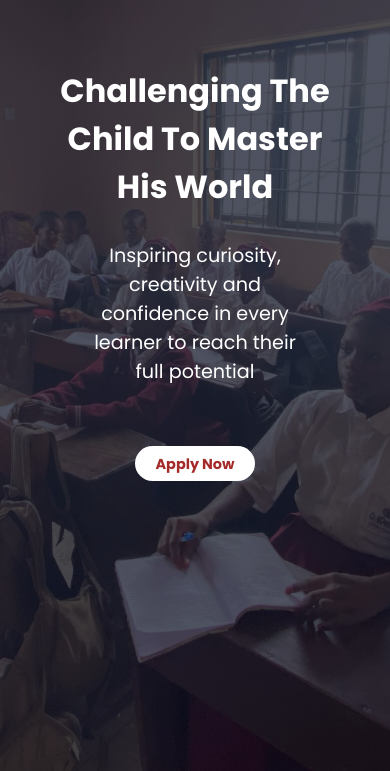
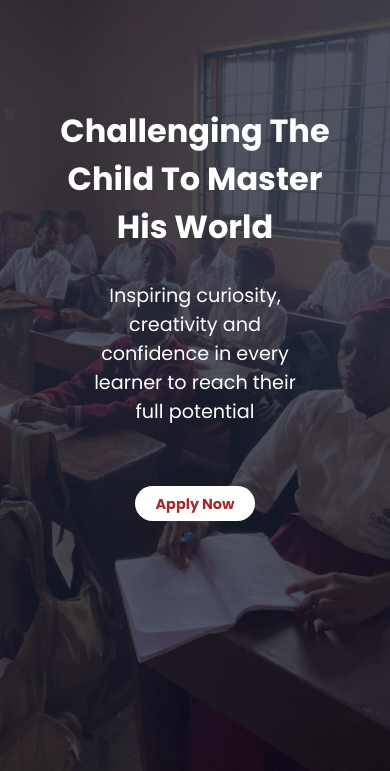
Before and after one commit to HannyOM/Childwealth_Intl, a plain HTML site: page index.html in a window 390 px wide. Shown: the part 73-844 px from the top of the page. Drawn offline with nearby package versions, Linux system fonts and the light colour scheme.

```diff
--- a/style.css
+++ b/style.css
@@ -398,7 +398,7 @@
    justify-content: center;
    align-items: center;
    text-align: center;
-   padding: 0 200px;
+   padding: 200px;
 }
 
 .headerTextArea h1{
@@ -437,13 +437,13 @@
 
 @media (max-width: 1024px) {
    .headerTextArea{
-      padding: 0px 50px;
+      padding: auto;
    }
 }
 
 @media (max-width: 700px) {
    .headerTextArea{
-      padding: 50px 50px;
+      padding: 90px 50px;
    }
 
    .headerTextArea h1{
```
